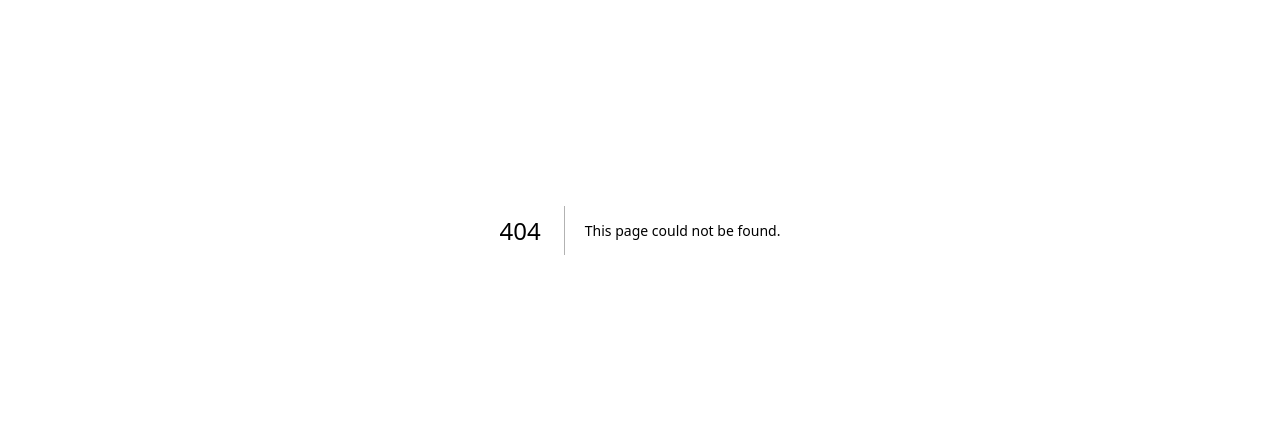
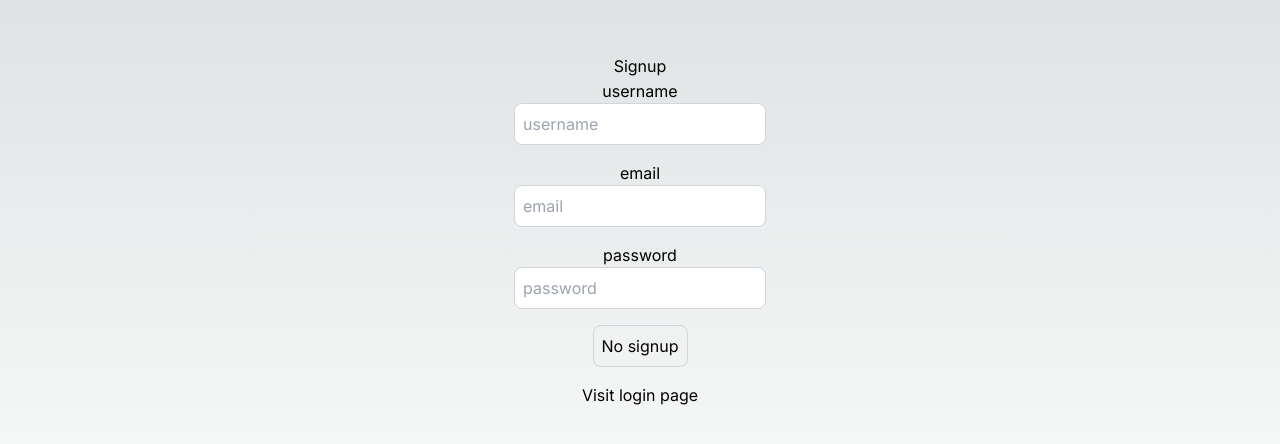
Before and after one commit to MauryaTejash/Authentication-Using-Next.js, a Next.js app: page /signup in a window 1280 px wide. Before the commit this address had no page. Shown: the part 170-614 px from the top of the page. Built offline with nearby package versions, Linux system fonts and the light colour scheme.

Commit message:
signup page

```diff
--- /dev/null
+++ b/src/app/signup/page.tsx
@@ -0,0 +1,80 @@
+'use client'
+import axios from "axios";
+import Link from "next/link";
+import { useRouter } from "next/navigation";
+import React, { useEffect, useState } from "react";
+import { toast } from "react-hot-toast";
+function signUpPage(){
+
+    const router = useRouter()
+    const [user,setUser] = React.useState({
+        email:"",
+        password:"",
+        username:""
+    })
+
+    const [buttonDisabled,setButtonDisabled] = useState(false)
+
+    const [loading, setLoading] = useState(false)
+
+    const signUp = async()=>{
+        try {
+            setLoading(true);
+            const response = await axios.post('/api/users/signup',user)
+            console.log("signup success",response.data);
+            router.push('/login')
+
+        } catch (error:any) {
+            console.log("signup failed");
+            toast.error(error.message)
+        }
+    }
+
+    useEffect(()=>{
+        if (user.email.length > 0 && user.password.length >0 && user.username.length > 0) {
+            setButtonDisabled(false)
+        }
+        else{
+            setButtonDisabled(true)
+        }
+    },[user])
+
+    return(
+        <div className="flex flex-col items-center justify-center min-h-screen py-2">
+        <h1>{loading ? "Processing...." : "Signup"}</h1>
+        <hr />
+        <label htmlFor="username">username</label>
+        <input
+        className="p-2 border border-gray-300 rounded-lg mb-4 focus:outline-none focus:border-gray-600 text-black"
+            id="username"
+            type="text"
+            value={user.username}
+            onChange={(e) => setUser({...user, username: e.target.value})}
+            placeholder="username"
+            />
+        <label htmlFor="email">email</label>
+        <input
+        className="p-2 border border-gray-300 rounded-lg mb-4 focus:outline-none focus:border-gray-600 text-black"
+            id="email"
+            type="text"
+            value={user.email}
+            onChange={(e) => setUser({...user, email: e.target.value})}
+            placeholder="email"
+            />
+        <label htmlFor="password">password</label>
+        <input
+        className="p-2 border border-gray-300 rounded-lg mb-4 focus:outline-none focus:border-gray-600 text-black"
+            id="password"
+            type="password"
+            value={user.password}
+            onChange={(e) => setUser({...user, password: e.target.value})}
+            placeholder="password"
+            />
+            <button
+            onClick={signUp}
+            className="p-2 border border-gray-300 rounded-lg mb-4 focus:outline-none focus:border-gray-600">{buttonDisabled ? "No signup" : "Signup"}</button>
+            <Link href="/login">Visit login page</Link>
+        </div>
+    )
+}
+export default signUpPage
```
